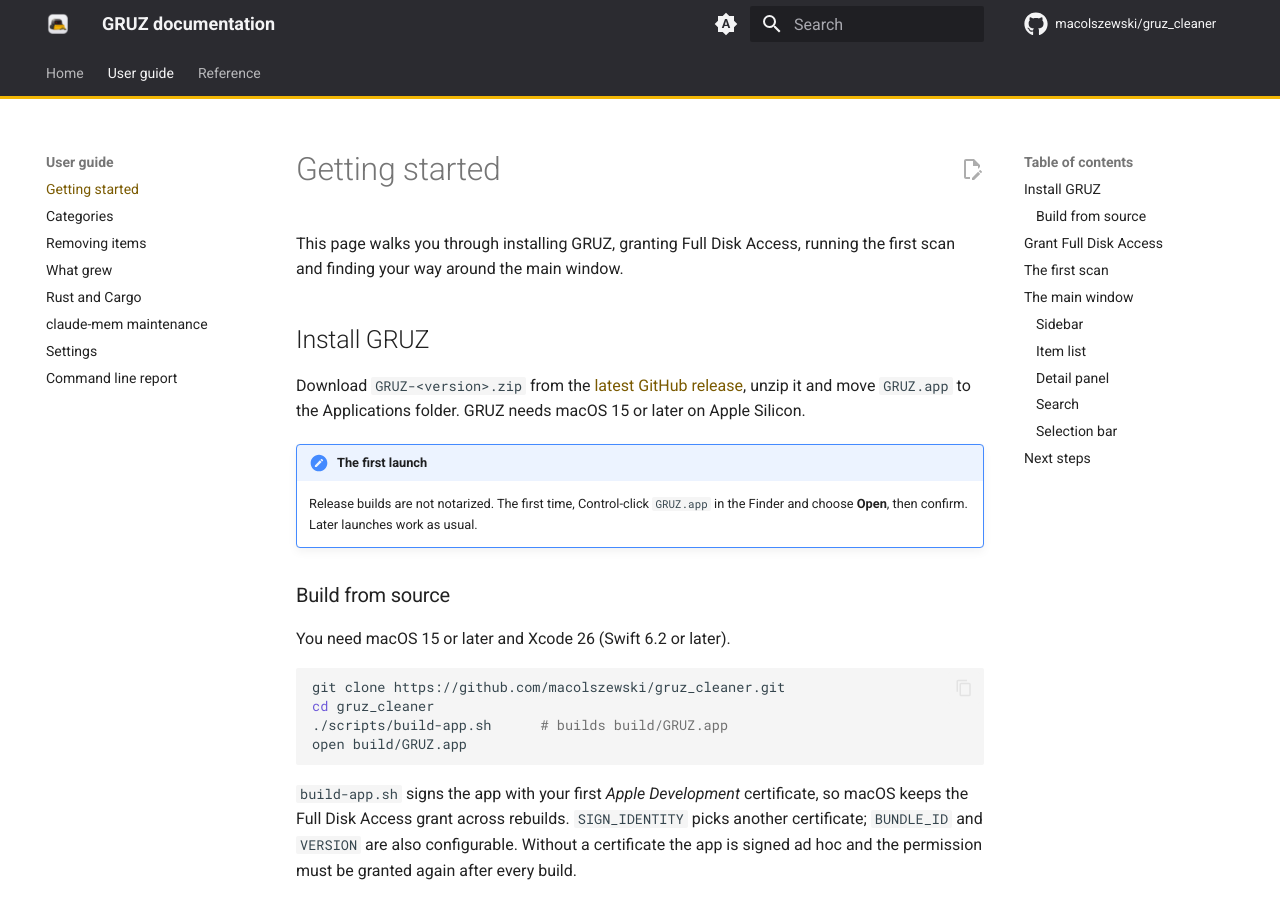
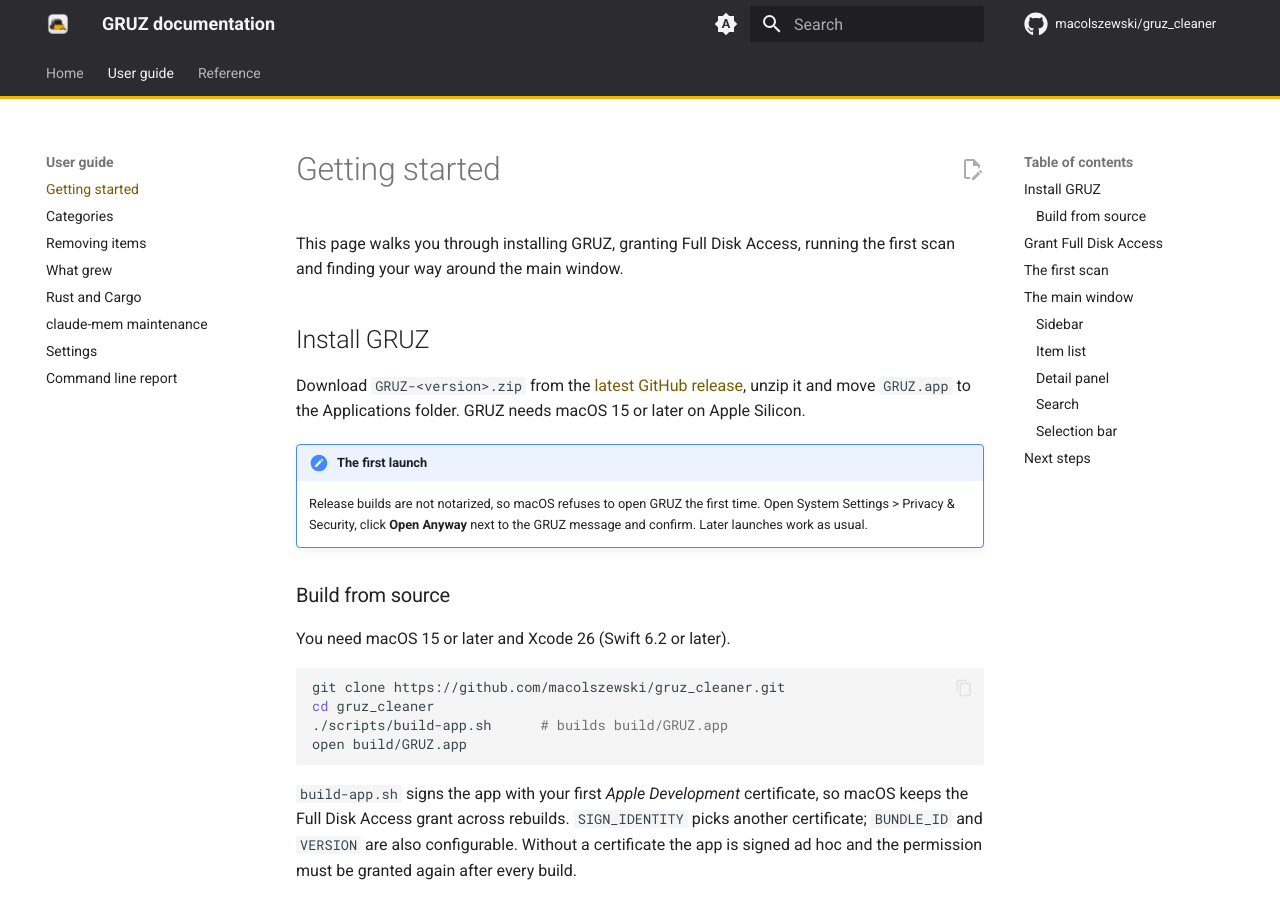
Before and after one commit to macolszewski/gruz_cleaner, an MkDocs documentation site: the page built from docs/guide/getting-started.md, in a window 1280 px wide and 900 px high. Built offline with MkDocs 1.6.1 and Material for MkDocs 9.7.7, drawn with Linux system fonts in a browser that asks for light colours; comment, search, counter and statistics services are not loaded.

Commit message:
docs: explain Open Anyway for unnotarized builds on macOS 15+

```diff
--- a/docs/guide/getting-started.md
+++ b/docs/guide/getting-started.md
@@ -10,8 +10,9 @@ Download `GRUZ-<version>.zip` from the
 and move `GRUZ.app` to the Applications folder. GRUZ needs macOS 15 or later on Apple Silicon.
 
 !!! note "The first launch"
-    Release builds are not notarized. The first time, Control-click `GRUZ.app` in the Finder and
-    choose **Open**, then confirm. Later launches work as usual.
+    Release builds are not notarized, so macOS refuses to open GRUZ the first time. Open
+    System Settings > Privacy & Security, click **Open Anyway** next to the GRUZ message and
+    confirm. Later launches work as usual.
 
 ### Build from source
 
```
Also changed, not shown: README.md (+3 -2 lines), docs/reference/limitations.md (+1 -1 lines).
